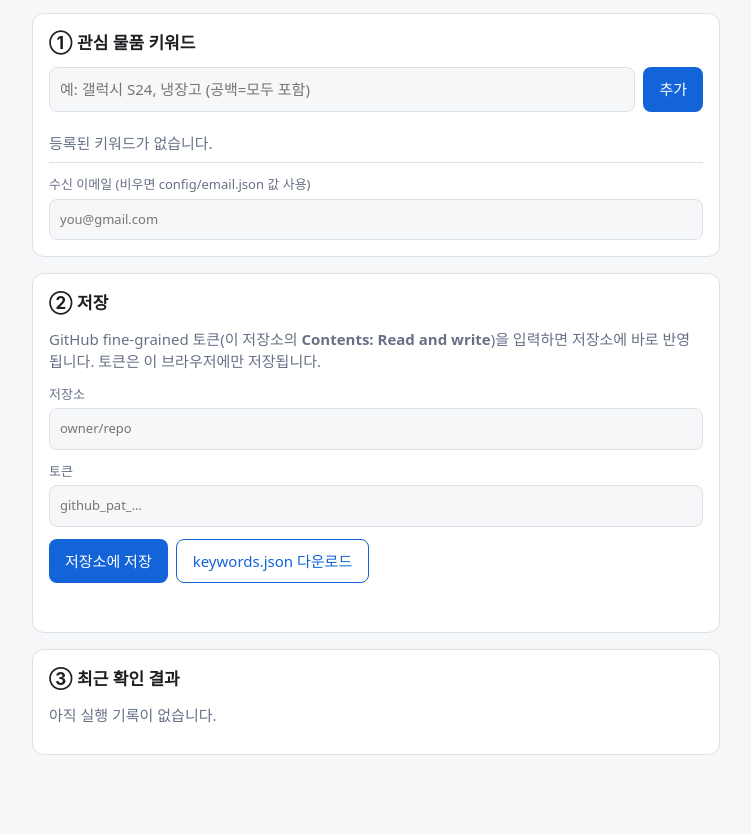
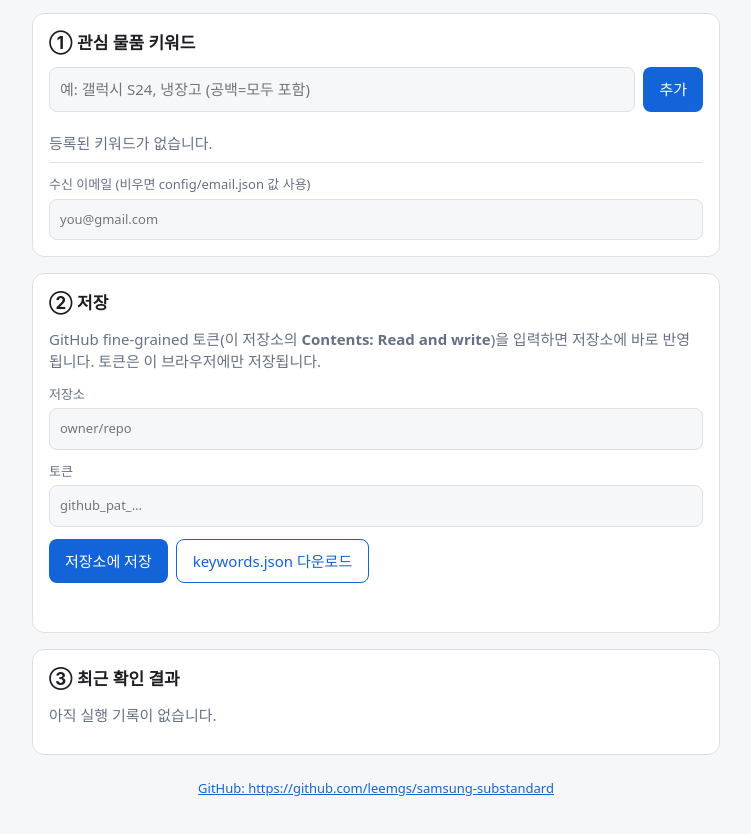
Before and after one commit to leemgs/samsung-substandard, a plain HTML site: page docs/index.html in a window 1280 px wide. Shown: the part 90-924 px from the top of the page, without its empty margins (264-1015 px from the left). Before the commit the page ends 893 px from the top, so only its background shows below. Drawn offline with Linux system fonts and the light colour scheme.

Commit message:
docs: 홈페이지 하단에 GitHub 주소 추가
Co-Authored-By: Claude Sonnet 5.5 <noreply@anthropic.com>
Claude-Session: https://claude.ai/code/session_01BP9d5KKaoJqimX3Kq5PEr5

```diff
--- a/docs/index.html
+++ b/docs/index.html
@@ -40,6 +40,9 @@
     <p id="status" class="hint">불러오는 중…</p>
     <div id="matches"></div>
   </section>
+  <footer>
+    <a href="https://github.com/leemgs/samsung-substandard" target="_blank" rel="noopener">GitHub: https://github.com/leemgs/samsung-substandard</a>
+  </footer>
 </main>
 <script src="app.js"></script>
 </body>
--- a/docs/style.css
+++ b/docs/style.css
@@ -19,3 +19,5 @@ li button{background:transparent;color:var(--mut);padding:2px 8px}
 .card img{width:64px;height:64px;object-fit:cover;border-radius:6px}
 .tag{display:inline-block;background:var(--accent);color:#fff;border-radius:10px;padding:0 8px;font-size:12px}
 #msg{min-height:1.4em;margin:12px 0 0}
+footer{margin-top:24px;text-align:center;font-size:13px;color:var(--mut)}
+footer a{color:var(--accent)}
```
